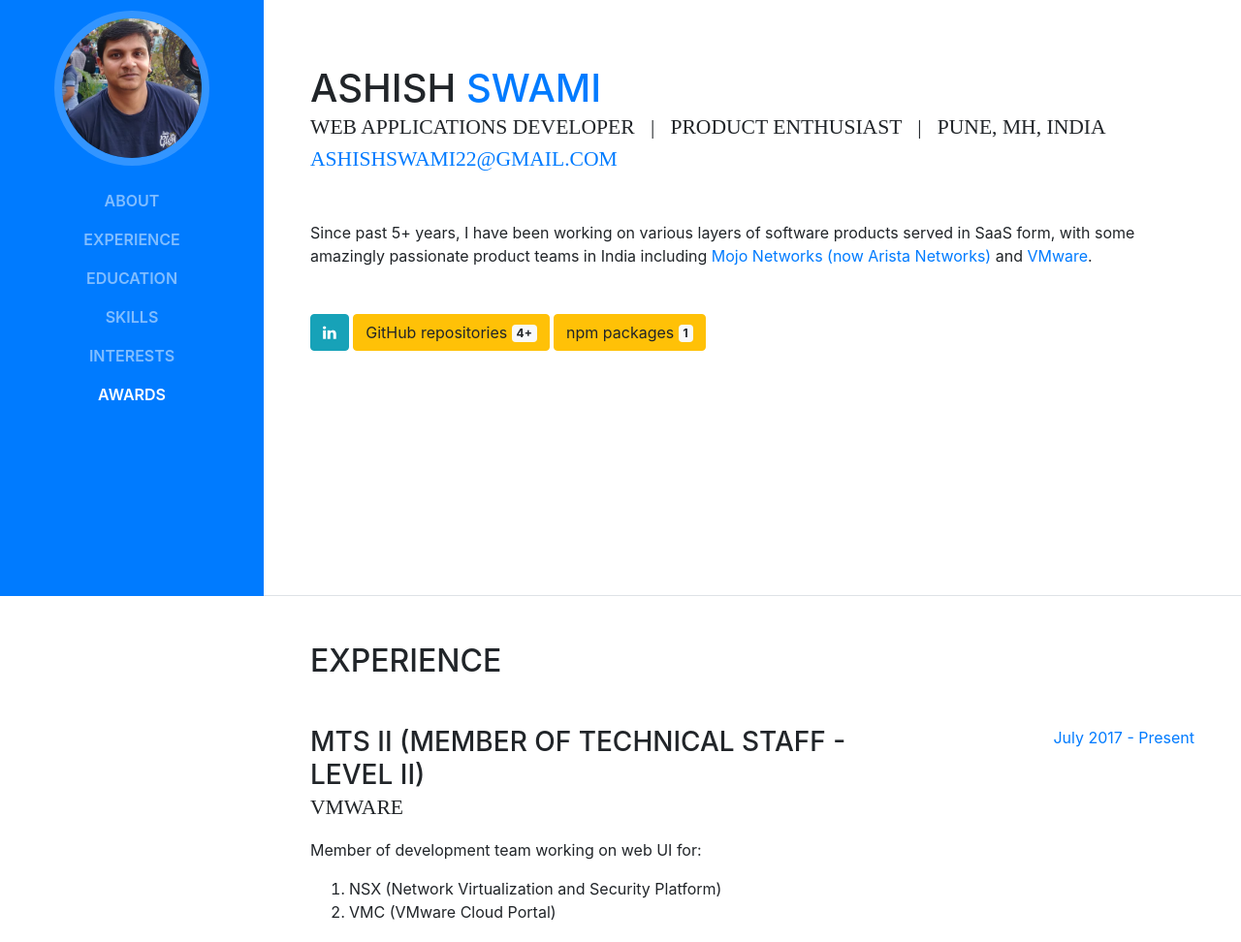
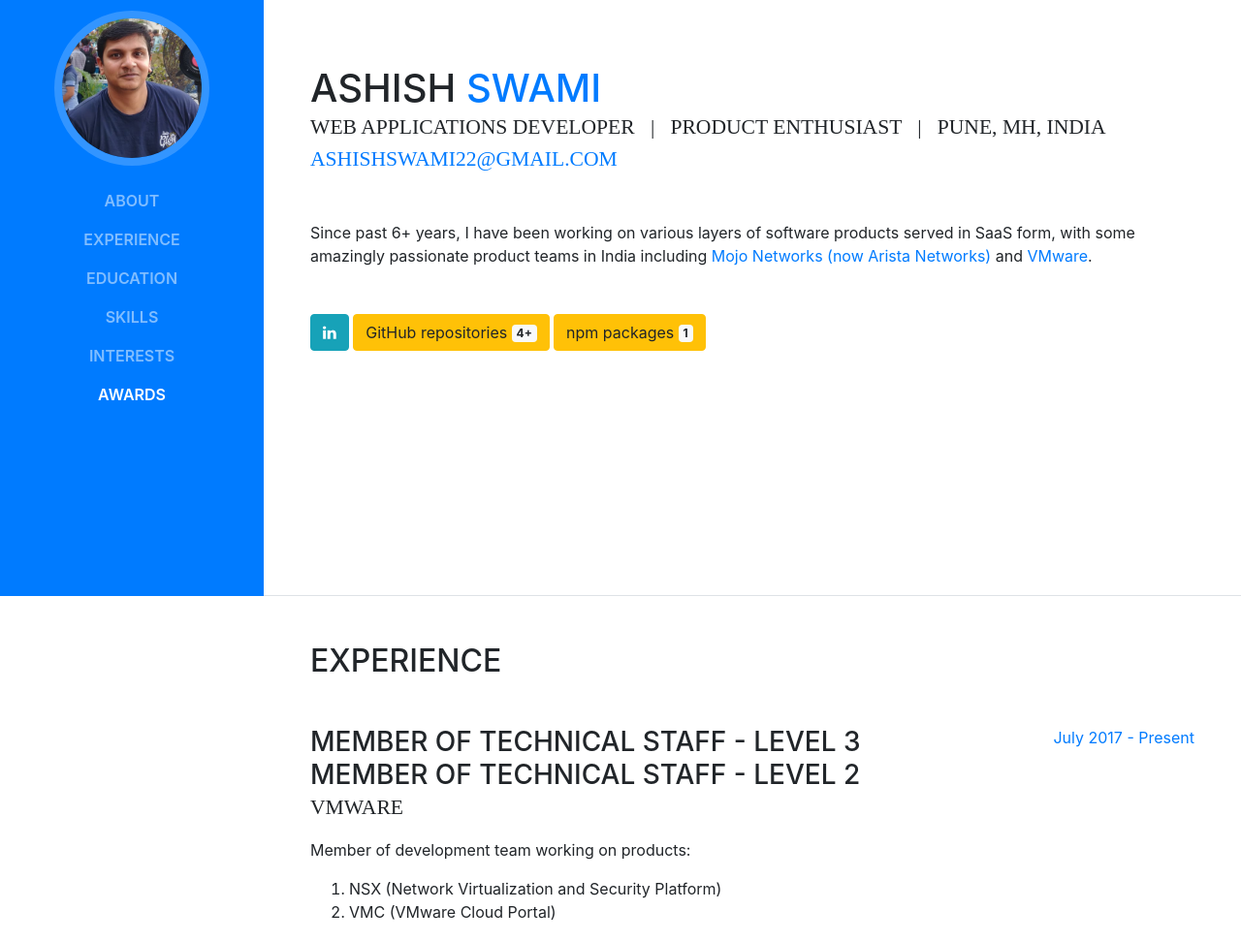
Before and after one commit to ashishswami22/ashishswami22.github.io, a website with bundled scripts: page index.html in a window 1280 px wide. Shown: the part 185-1157 px from the top of the page at 97% size. Built offline with nearby package versions, Linux system fonts and the light colour scheme; no server answers; a web font is replaced by a local one.

Commit message:
Update index.html

```diff
--- a/index.html
+++ b/index.html
@@ -79,7 +79,7 @@
                     &nbsp;&nbsp;|&nbsp;&nbsp; Pune, MH, India &nbsp;&nbsp;
                     <a href="mailto:ashishswami22@gmail.com">ashishswami22@gmail.com</a>
                 </div>
-                <p class="mb-5">Since past 5+ years, I have been working on various layers of software products served
+                <p class="mb-5">Since past 6+ years, I have been working on various layers of software products served
                     in SaaS form, with some amazingly passionate product teams in India including
                     <a href="https://www.mojonetworks.com/" target="_blank">Mojo Networks (now Arista Networks)</a> and
                     <a href="https://www.vmware.com/" target="_blank">VMware</a>.</p>
@@ -106,10 +106,11 @@
 
                 <div class="resume-item d-flex flex-column flex-md-row mb-5">
                     <div class="resume-content mr-auto">
-                        <h3 class="mb-0">MTS II (Member of Technical Staff - Level II)</h3>
+                        <h3 class="mb-0">Member of Technical Staff - Level 3</h3>
+                        <h3 class="mb-0">Member of Technical Staff - Level 2</h3>
                         <div class="subheading mb-3">VMware</div>
                         <p>
-                            Member of development team working on web UI for:
+                            Member of development team working on products:
                             <ol>
                                 <li>NSX (Network Virtualization and Security Platform)</li>
                                 <li>VMC (VMware Cloud Portal)</li>
```
